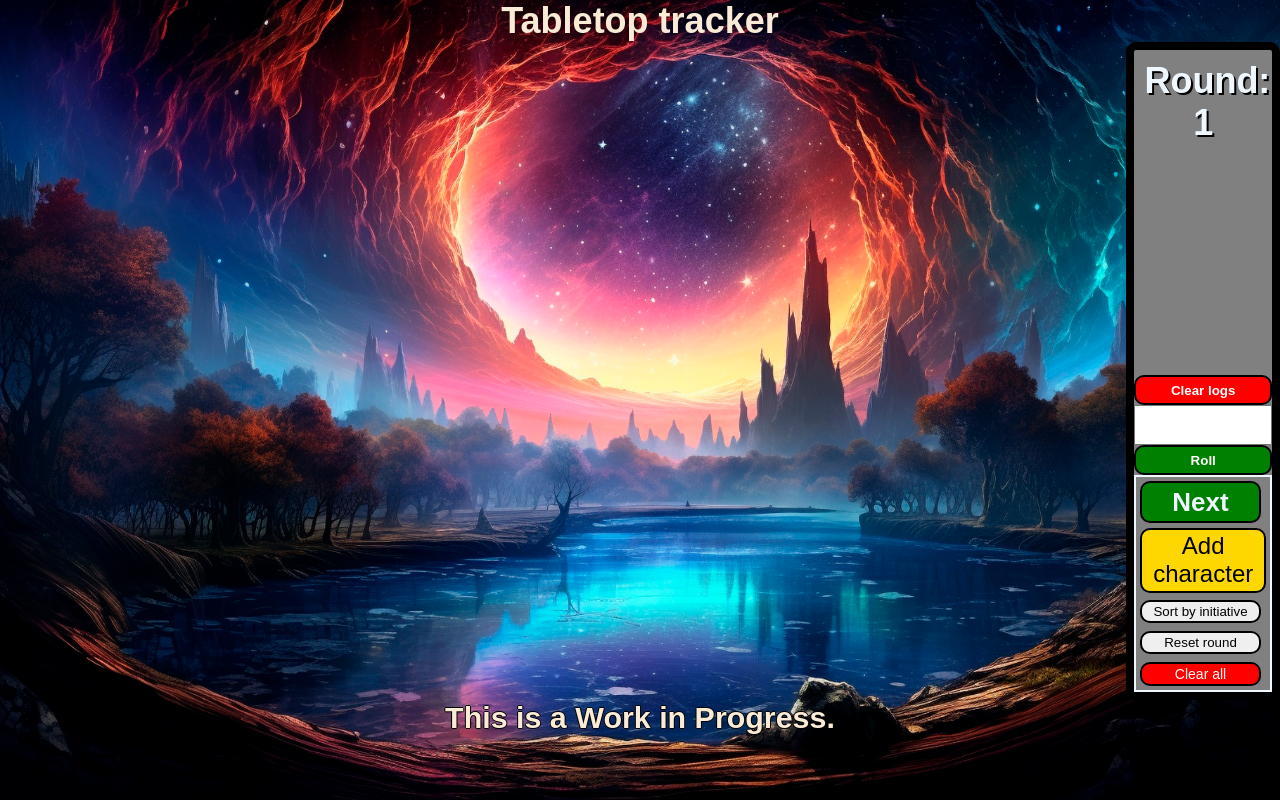
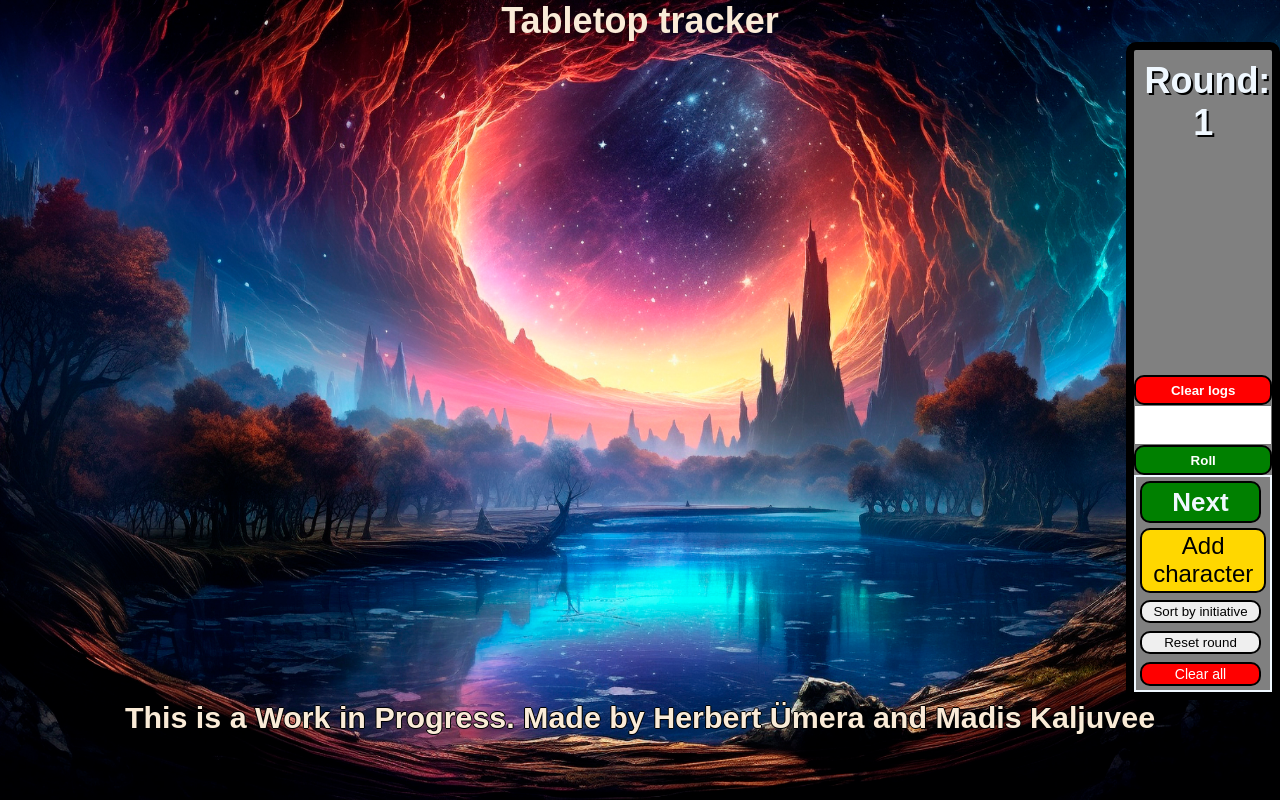
Before and after one commit to PlatypusIV/tabletop_initiative_tracker, a React (Vite) app: page / in a window 1280 px wide. Built offline with nearby package versions, Linux system fonts and the light colour scheme.

Commit message:
re added footer text

```diff
--- a/src/components/Footer/Footer.tsx
+++ b/src/components/Footer/Footer.tsx
@@ -4,7 +4,7 @@ import './Footer.css';
 export default function Footer() {
   return (
     <footer >
-      <h3>This is a Work in Progress.</h3>
+      <h3>This is a Work in Progress. Made by Herbert Ümera and Madis Kaljuvee</h3>
     </footer>
   )
 }
```
